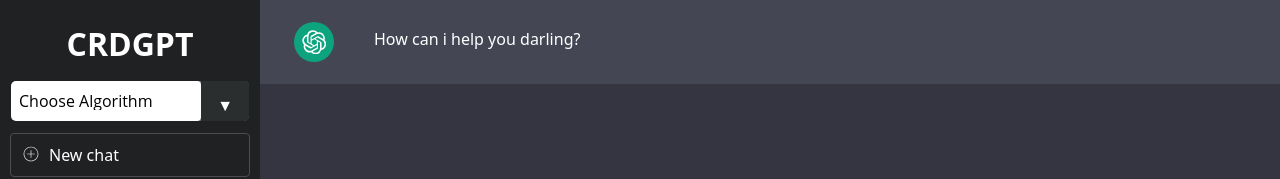
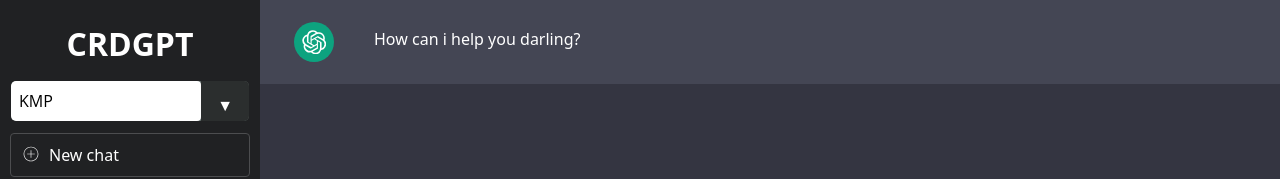
Before and after one commit to zaydanA/Tubes3_13521104_FE, a Next.js app: page / in a window 1280 px wide. Shown: the top 179 px of the page. Built offline with nearby package versions, Linux system fonts and the light colour scheme.

Commit message:
feat : add algorithmChoice to connect BE

```diff
--- a/src/pages/index.js
+++ b/src/pages/index.js
@@ -23,6 +23,7 @@
 
   const [activeChatLogId, setActiveChatLogId] = useState(chatLogs[0].id);
   const [totalChatLogId, setTotalChatLogId] = useState(1);
+  const [algorithmChoice, setAlgorithmChoice] = useState('KMP');
 
 
   const handleTabClick = (id) => {
@@ -105,14 +106,31 @@
       <div key={content.id} className={content.id === activeChatLogId ? 'listChat-button-active':'listChat-button'} onClick={() => handleTabClick(content.id)}>
       <svg xmlns="http://www.w3.org/2000/svg" viewBox="0 0 16 16" width="16" height="16"><path fill="none" stroke="#ffffff" d="M3 3.503h10c.277 0 .5.223.5.5v6c0 .277-.223.5-.5.5H9v2.5l-4-2.5H3a.499.499 0 0 1-.5-.5v-6c0-.277.223-.5.5-.5z" className="colorStroke000 svgStroke"></path></svg>
       {/* <svg xmlns="http://www.w3.org/2000/svg" width="16" height="16" fill="currentColor" className="bi bi-trash" viewBox="0 0 16 16"> <path d="M5.5 5.5A.5.5 0 0 1 6 6v6a.5.5 0 0 1-1 0V6a.5.5 0 0 1 .5-.5zm2.5 0a.5.5 0 0 1 .5.5v6a.5.5 0 0 1-1 0V6a.5.5 0 0 1 .5-.5zm3 .5a.5.5 0 0 0-1 0v6a.5.5 0 0 0 1 0V6z"/> <path fillRule="evenodd" d="M14.5 3a1 1 0 0 1-1 1H13v9a2 2 0 0 1-2 2H5a2 2 0 0 1-2-2V4h-.5a1 1 0 0 1-1-1V2a1 1 0 0 1 1-1H6a1 1 0 0 1 1-1h2a1 1 0 0 1 1 1h3.5a1 1 0 0 1 1 1v1zM4.118 4 4 4.059V13a1 1 0 0 0 1 1h6a1 1 0 0 0 1-1V4.059L11.882 4H4.118zM2.5 3V2h11v1h-11z"/> </svg> */}
-        <text className='clearChat'>
+        <h2 className='clearChat'>
           {content.username}
-        </text>
+        </h2>
       </div>
     );
   }
 
+  const handleOptionClick = (event) => {
+    setAlgorithmChoice(event.target.value);
+  }
 
+  const Algorithm = ()=> {
+
+    return (
+      <div className='select-container'>
+      <div className="select">
+        <select name="format" id="format" value={algorithmChoice} onChange={handleOptionClick}>
+            <option value="KMP" onMouseDown={handleOptionClick} >KMP</option>
+            <option value="BM" onMouseDown={handleOptionClick}>BM</option>
+            <option value="GPT" onMouseDown={handleOptionClick}>GPT</option>
+        </select>
+      </div>
+      </div>
+    )
+  };
 
 
   return (
@@ -124,14 +142,14 @@
         <Algorithm></Algorithm>
         <div className='NewChat-button' onClick={handleAddChatLog}>
           <svg fill="#FFFFFF" xmlns="http://www.w3.org/2000/svg"  viewBox="0 0 50 50" width="16px" height="16px"><path d="M 25 2 C 12.309295 2 2 12.309295 2 25 C 2 37.690705 12.309295 48 25 48 C 37.690705 48 48 37.690705 48 25 C 48 12.309295 37.690705 2 25 2 z M 25 4 C 36.609824 4 46 13.390176 46 25 C 46 36.609824 36.609824 46 25 46 C 13.390176 46 4 36.609824 4 25 C 4 13.390176 13.390176 4 25 4 z M 24 13 L 24 24 L 13 24 L 13 26 L 24 26 L 24 37 L 26 37 L 26 26 L 37 26 L 37 24 L 26 24 L 26 13 L 24 13 z"/></svg>
-              <text className='clearChat'>
+              <h2 className='clearChat'>
                 New chat
-              </text>
+              </h2>
         </div>
 
         <div className='chatList-outer'>
             {chatLogs.map((chatLog) => (
-              <ChatLog_List content={chatLog} />
+              <ChatLog_List key={chatLog.id} content={chatLog} />
               ))}
         </div>
 
@@ -139,9 +157,9 @@
         <div className='footer'>
           <div className='clearChat-button' onClick={clearChat}>
             <svg xmlns="http://www.w3.org/2000/svg" width="16" height="16" fill="currentColor" className="bi bi-trash" viewBox="0 0 16 16"> <path d="M5.5 5.5A.5.5 0 0 1 6 6v6a.5.5 0 0 1-1 0V6a.5.5 0 0 1 .5-.5zm2.5 0a.5.5 0 0 1 .5.5v6a.5.5 0 0 1-1 0V6a.5.5 0 0 1 .5-.5zm3 .5a.5.5 0 0 0-1 0v6a.5.5 0 0 0 1 0V6z"/> <path fillRule="evenodd" d="M14.5 3a1 1 0 0 1-1 1H13v9a2 2 0 0 1-2 2H5a2 2 0 0 1-2-2V4h-.5a1 1 0 0 1-1-1V2a1 1 0 0 1 1-1H6a1 1 0 0 1 1-1h2a1 1 0 0 1 1 1h3.5a1 1 0 0 1 1 1v1zM4.118 4 4 4.059V13a1 1 0 0 0 1 1h6a1 1 0 0 0 1-1V4.059L11.882 4H4.118zM2.5 3V2h11v1h-11z"/> </svg>
-              <text className='clearChat'>
+              <h2 className='clearChat'>
                 Clear Chat
-              </text>
+              </h2>
           </div>
           <div className='clearChat-button' onClick={clearAllChats}>
             <svg xmlns="http://www.w3.org/2000/svg" width="16" height="16" fill="currentColor" className="bi bi-trash" viewBox="0 0 16 16"> <path d="M5.5 5.5A.5.5 0 0 1 6 6v6a.5.5 0 0 1-1 0V6a.5.5 0 0 1 .5-.5zm2.5 0a.5.5 0 0 1 .5.5v6a.5.5 0 0 1-1 0V6a.5.5 0 0 1 .5-.5zm3 .5a.5.5 0 0 0-1 0v6a.5.5 0 0 0 1 0V6z"/> <path fillRule="evenodd" d="M14.5 3a1 1 0 0 1-1 1H13v9a2 2 0 0 1-2 2H5a2 2 0 0 1-2-2V4h-.5a1 1 0 0 1-1-1V2a1 1 0 0 1 1-1H6a1 1 0 0 1 1-1h2a1 1 0 0 1 1 1h3.5a1 1 0 0 1 1 1v1zM4.118 4 4 4.059V13a1 1 0 0 0 1 1h6a1 1 0 0 0 1-1V4.059L11.882 4H4.118zM2.5 3V2h11v1h-11z"/> </svg>
@@ -194,7 +212,7 @@
   return (
     <div className="chat-log-messages">
       {messages.map((message) => (
-        <ChatMessage message={message}/>
+        <ChatMessage key={message.role} message={message}/>
       ))}
     </div>
   );
@@ -230,19 +248,5 @@
 }
 
 
-const Algorithm = ()=> {
 
-  return (
-    <div className='select-container'>
-    <div className="select">
-      <select name="format" id="format">
-          <option select="enabled">Choose Algorithm</option>
-          <option value="KMP">KMP</option>
-          <option value="BM">BM</option>
-          <option value="GPT">GPT</option>
-      </select>
-    </div>
-    </div>
-  )
-};
 export default Home;
```
